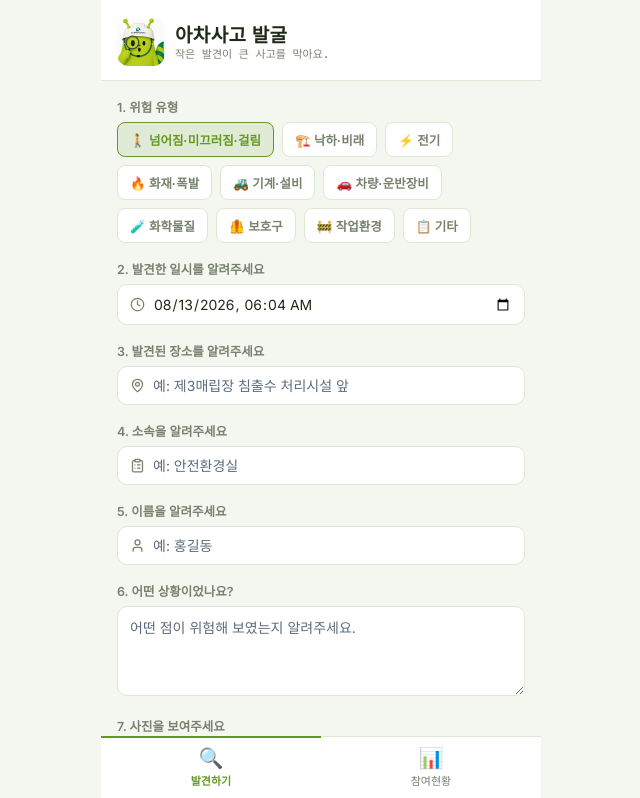
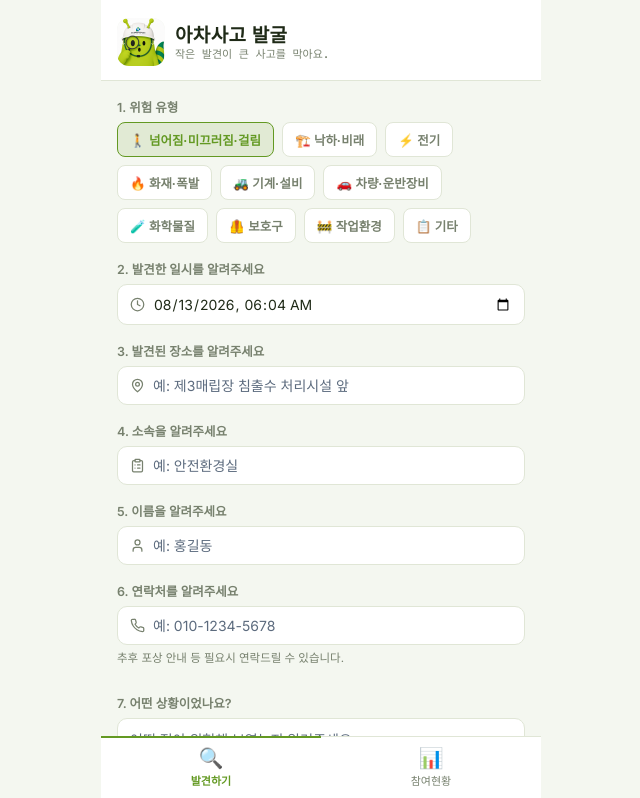
Before and after one commit to sojleeee/acha-sago-app, a React (Vite) app: page / in a window 1280 px wide. Shown: the top 798 px of the page, without its empty margins (319-959 px from the left). Built offline with nearby package versions, Linux system fonts and the light colour scheme.

Commit message:
Update ReportApp.jsx

```diff
--- a/src/ReportApp.jsx
+++ b/src/ReportApp.jsx
@@ -1,7 +1,7 @@
 import { useState, useEffect, useRef, useCallback } from "react";
 import { addReport as fbAddReport, updateReport as fbUpdateReport, getReport, deleteReport as fbDeleteReport, getAllReports } from "./firebase";
 import {
-  AlertTriangle, Camera, MapPin, Clock, User,
+  AlertTriangle, Camera, MapPin, Clock, User, Phone,
   X, Loader2, Send, CheckCircle2, ChevronRight,
   Wrench, Clock3, CircleCheck, ClipboardList, Trophy, Search, Award, Medal, Sprout
 } from "lucide-react";
@@ -759,6 +759,7 @@ function ReportForm({ onSubmit }) {
   const [location, setLocation]     = useState("");
   const [dept, setDept]             = useState("");
   const [name, setName]             = useState("");
+  const [phone, setPhone]           = useState("");
   const [desc, setDesc]             = useState("");
   const [photo, setPhoto]           = useState(null);
   const [photoBusy, setPhotoBusy]   = useState(false);
@@ -782,6 +783,7 @@ function ReportForm({ onSubmit }) {
     if (!location.trim())      e.location   = "필수 작성입니다.";
     if (!dept.trim())          e.dept       = "필수 작성입니다.";
     if (!name.trim())          e.name       = "필수 작성입니다.";
+    if (!phone.trim())         e.phone      = "필수 작성입니다.";
     if (!desc.trim())          e.desc       = "필수 작성입니다.";
     if (!photo)                e.photo      = "필수 작성입니다.";
     if (hazard === "etc" && !etcLabel.trim()) e.etcLabel = "필수 작성입니다.";
@@ -796,7 +798,7 @@ function ReportForm({ onSubmit }) {
     saveMyName(name.trim());
     await onSubmit({
       id: `${Date.now()}-${Math.random().toString(36).slice(2, 8)}`,
-      reporterName: name.trim(), dept: dept.trim(),
+      reporterName: name.trim(), phone: phone.trim(), dept: dept.trim(),
       location: location.trim(), occurredAt,
       hazard, hazardLabel: hazard === "etc" ? etcLabel.trim() : null,
       desc: desc.trim(), photo, status: "pending",
@@ -863,14 +865,23 @@ function ReportForm({ onSubmit }) {
         </div>
       </Field>
 
-      {/* 6. 어떤 위험이었나요? */}
-      <Field label="6. 어떤 상황이었나요?" error={errors.desc}>
+      {/* 6. 전화번호 */}
+      <Field label="6. 연락처를 알려주세요" error={errors.phone}>
+        <div style={{ display: "flex", alignItems: "center", gap: 8, background: C.surface, border: `1px solid ${C.line}`, borderRadius: 10, padding: "0 12px" }}>
+          <Phone size={15} color={C.muted} />
+          <input value={phone} onChange={(e) => setPhone(e.target.value)} placeholder="예: 010-1234-5678" inputMode="tel" style={iS} />
+        </div>
+        <p style={{ fontSize: 11.5, color: C.muted, marginTop: 4 }}>추후 포상 안내 등 필요시 연락드릴 수 있습니다.</p>
+      </Field>
+
+      {/* 7. 어떤 위험이었나요? */}
+      <Field label="7. 어떤 상황이었나요?" error={errors.desc}>
         <textarea value={desc} onChange={(e) => setDesc(e.target.value)} placeholder="어떤 점이 위험해 보였는지 알려주세요." rows={4}
           style={{ width: "100%", background: C.surface, border: `1px solid ${C.line}`, borderRadius: 10, color: C.text, fontSize: 14, padding: "10px 12px", resize: "vertical" }} />
       </Field>
 
-      {/* 7. 사진 첨부 */}
-      <Field label="7. 사진을 보여주세요" error={errors.photo}>
+      {/* 8. 사진 첨부 */}
+      <Field label="8. 사진을 보여주세요" error={errors.photo}>
         {photo ? (
           <div style={{ position: "relative", width: 120 }}>
             <img src={photo} alt="첨부" style={{ width: 120, height: 120, objectFit: "cover", borderRadius: 10, border: `1px solid ${C.line}` }} />
```
